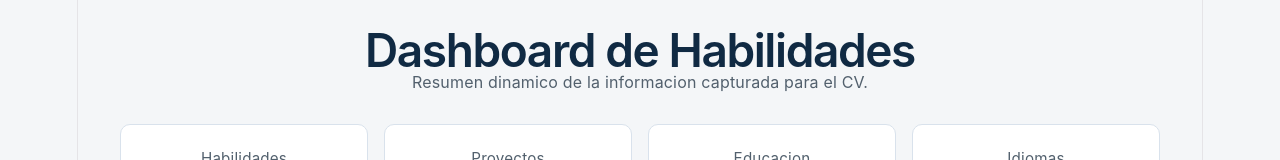
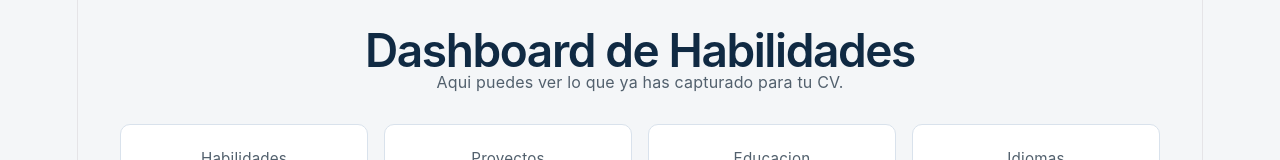
Before and after one commit to Brayan-Alejandro-Pamila-Torres/proyecto-final-tecnologias-web, a React (Vite) app: page /dashboard in a window 1280 px wide. Shown: the part 139-299 px from the top of the page. Built offline with nearby package versions, Linux system fonts and the light colour scheme; what @react-pdf/renderer would draw is missing.

Commit message:
correcion en textos de la pagina vista previa

```diff
--- a/src/pages/Dashboard.jsx
+++ b/src/pages/Dashboard.jsx
@@ -15,7 +15,7 @@ function Dashboard() {
     <main className="dashboard-page">
       <header className="dashboard-header">
         <h1>Dashboard de Habilidades</h1>
-        <p>Resumen dinamico de la informacion capturada para el CV.</p>
+        <p>Aqui puedes ver lo que ya has capturado para tu CV.</p>
       </header>
 
       <section className="dashboard-stats" aria-label="Resumen del CV">
```
